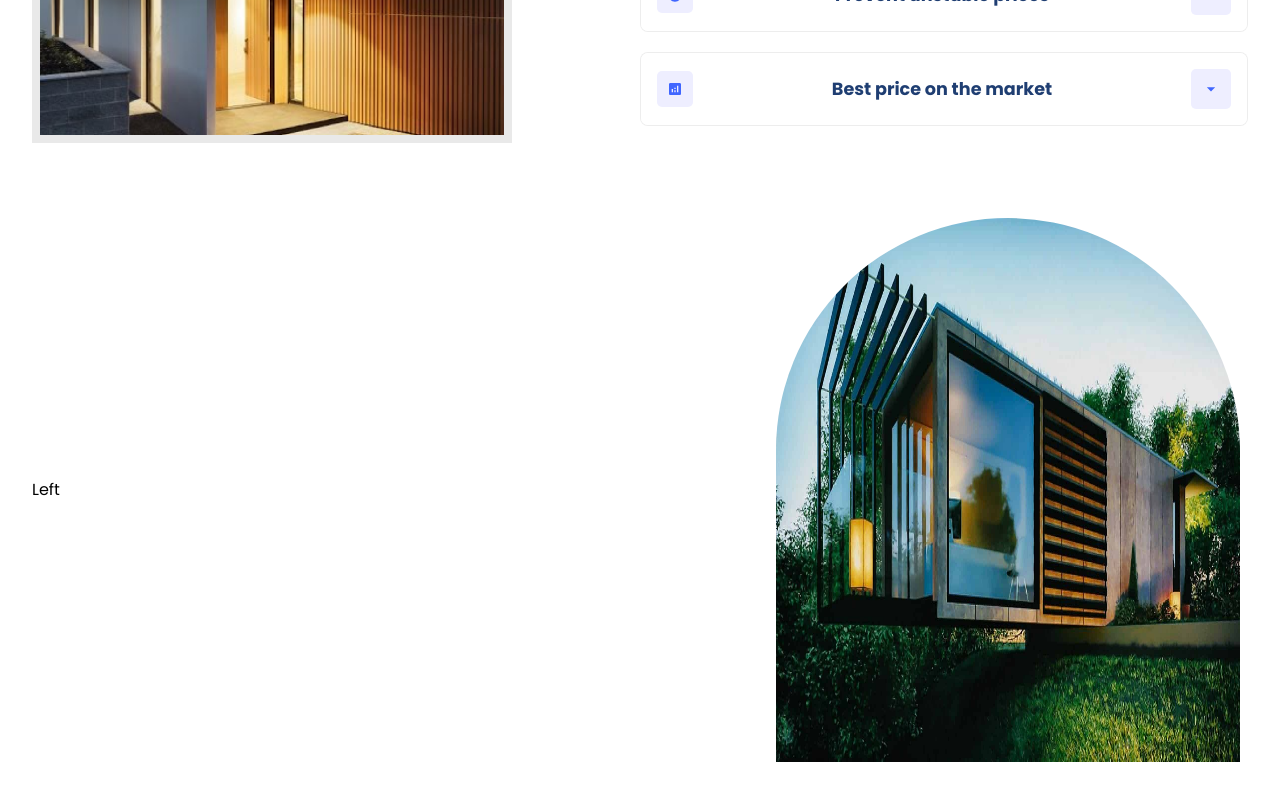
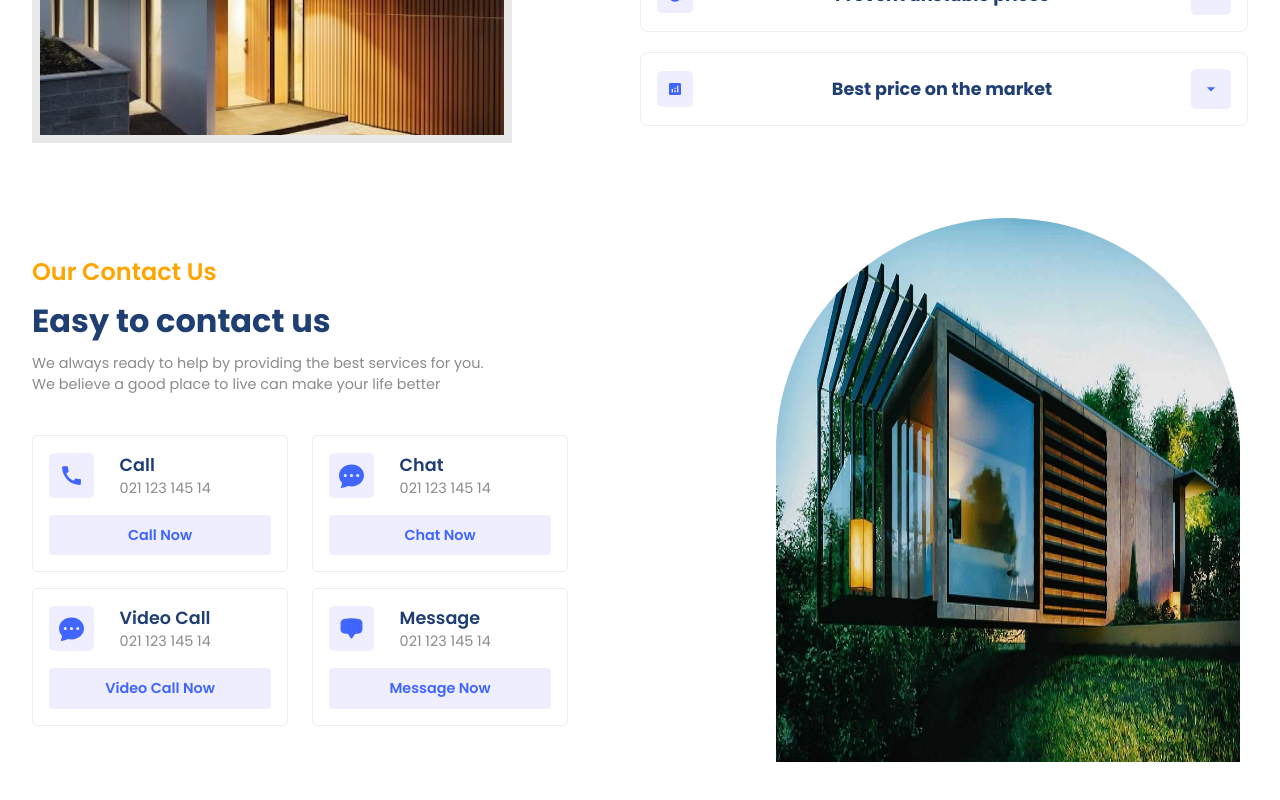
Before and after one commit to RXGabriel/RealState, a React (Vite) app: page / in a window 1280 px wide. Shown: the part 1899-2699 px from the top of the page. Built offline with nearby package versions, Linux system fonts and the light colour scheme.

Commit message:
feat: add styles for Contact component

```diff
--- a/src/components/Contact/Contact.jsx
+++ b/src/components/Contact/Contact.jsx
@@ -1,10 +1,79 @@
 import "./Contact.css";
+import { MdCall } from "react-icons/md";
+import { BsFillChatDotsFill } from "react-icons/bs";
+import { HiChatBubbleBottomCenter } from "react-icons/hi2";
 
 const Contact = () => {
   return (
     <div className="c-wrapper">
       <div className="paddings innerWidth flexCenter c-container">
-        <div className="c-left">Left</div>
+        <div className="flexColStart c-left">
+          <span className="orangeText">Our Contact Us</span>
+          <span className="primaryText">Easy to contact us</span>
+          <span className="secondaryText">
+            We always ready to help by providing the best services for you.
+            <br />
+            We believe a good place to live can make your life better
+          </span>
+
+          <div className="flexColStart contactModes">
+            <div className="flexStart row">
+              <div className="flexColCenter mode">
+                <div className="flexStart">
+                  <div className="flexCenter icon">
+                    <MdCall size={25} />
+                  </div>
+                  <div className="flexColStart detail">
+                    <span className="primaryText">Call</span>
+                    <span className="secondaryText">021 123 145 14</span>
+                  </div>
+                </div>
+                <div className="flexCenter button">Call Now</div>
+              </div>
+
+              <div className="flexColCenter mode">
+                <div className="flexStart">
+                  <div className="flexCenter icon">
+                    <BsFillChatDotsFill size={25} />
+                  </div>
+                  <div className="flexColStart detail">
+                    <span className="primaryText">Chat</span>
+                    <span className="secondaryText">021 123 145 14</span>
+                  </div>
+                </div>
+                <div className="flexCenter button">Chat Now</div>
+              </div>
+            </div>
+
+            <div className="flexStart row">
+              <div className="flexColCenter mode">
+                <div className="flexStart">
+                  <div className="flexCenter icon">
+                    <BsFillChatDotsFill size={25} />
+                  </div>
+                  <div className="flexColStart detail">
+                    <span className="primaryText">Video Call</span>
+                    <span className="secondaryText">021 123 145 14</span>
+                  </div>
+                </div>
+                <div className="flexCenter button">Video Call Now</div>
+              </div>
+
+              <div className="flexColCenter mode">
+                <div className="flexStart">
+                  <div className="flexCenter icon">
+                    <HiChatBubbleBottomCenter size={25} />
+                  </div>
+                  <div className="flexColStart detail">
+                    <span className="primaryText">Message</span>
+                    <span className="secondaryText">021 123 145 14</span>
+                  </div>
+                </div>
+                <div className="flexCenter button">Message Now</div>
+              </div>
+            </div>
+          </div>
+        </div>
 
         <div className="flexEnd c-right">
           <div className="image-container">
```
